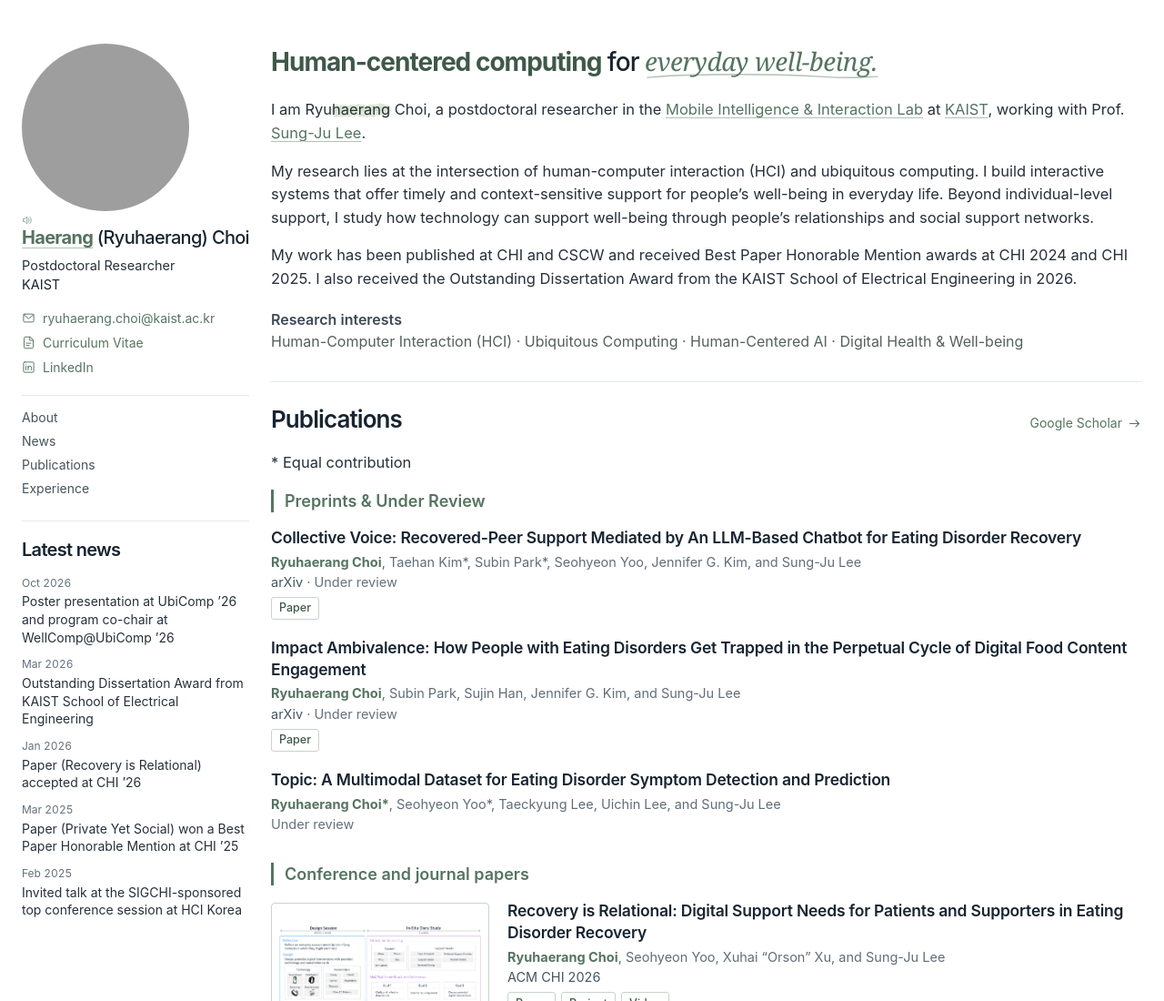
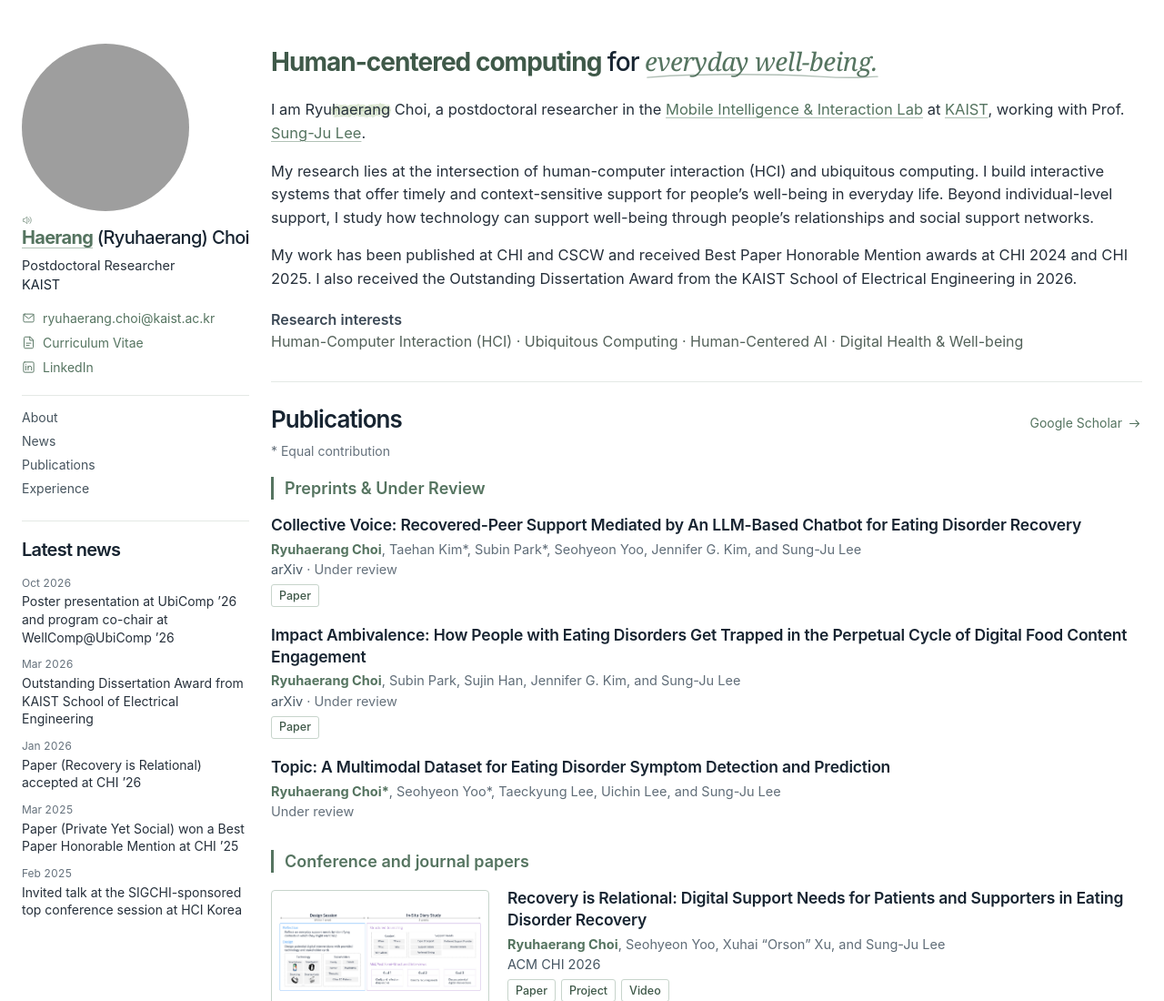
Before and after one commit to Ryuhaerang/ryuhaerangchoi, an Astro site: page / in a window 1280 px wide. Shown: the top 1100 px of the page at 91% size. Built offline with nearby package versions, Linux system fonts and the light colour scheme; Astro itself is replaced by a stand-in of ours; grey boxes are pictures that could not be loaded.

Commit message:
Style the shared publication contribution note

```diff
--- a/src/styles/global.css
+++ b/src/styles/global.css
@@ -85,6 +85,7 @@
 .news-list li { display: grid; gap: 2px; padding: 6px 0; }
 .news-list time { color: var(--muted); font-size: 12px; white-space: nowrap; font-variant-numeric: tabular-nums; }
 .news-copy { min-width: 0; }
+.publication-note { margin: -10px 0 18px; color: var(--muted); font-size: 14px; line-height: 1.4; }
 .publication-group + .publication-group { margin-top: 30px; }
 .publication-group-heading { margin: 0 0 19px; padding-left: 12px; border-left: 3px solid var(--accent); color: var(--accent); font-size: 18px; font-weight: 600; line-height: 1.4; }
 .publication-list { container-type: inline-size; margin: 0; padding: 0; }
```
